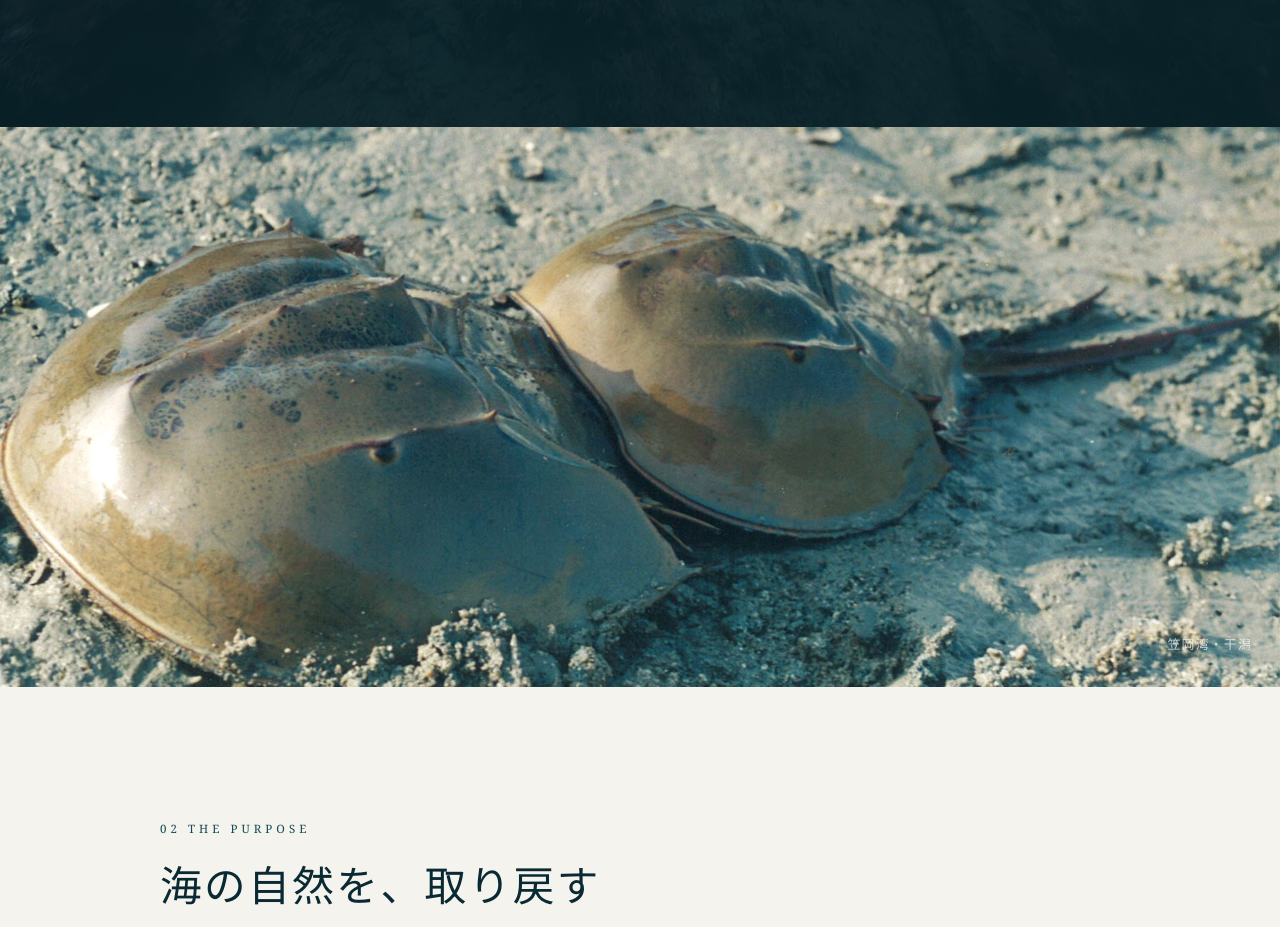
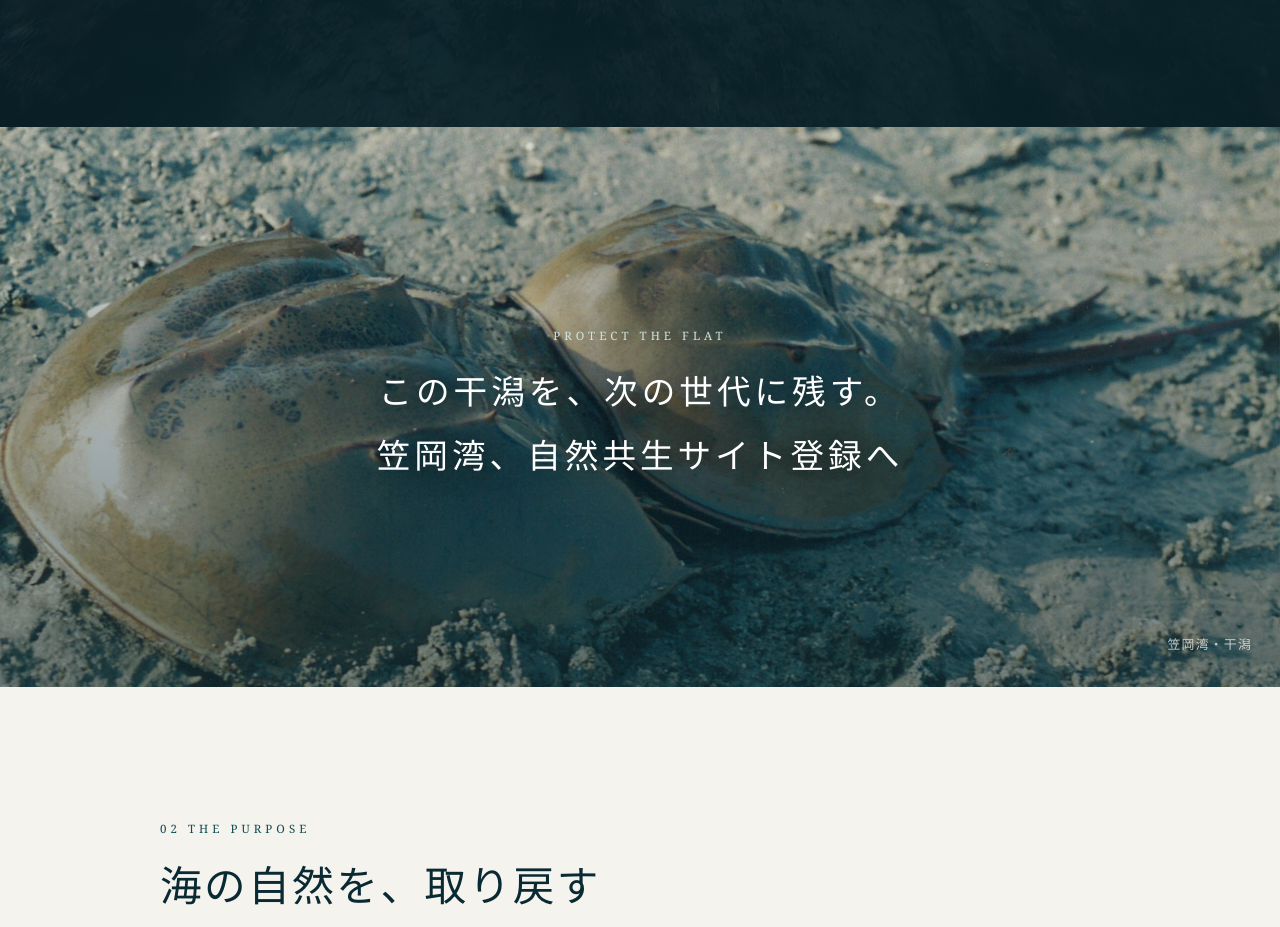
Before and after one commit to igenya1206-creator/kasaoka-project, a plain HTML site: page index.html in a window 1280 px wide. Shown: the part 1943-2870 px from the top of the page. Drawn offline with nearby package versions, Linux system fonts and the light colour scheme.

Commit message:
Update index.html

```diff
--- a/index.html
+++ b/index.html
@@ -19,7 +19,6 @@
   .en{ font-family:"Georgia",serif; letter-spacing:.35em; font-size:.72em;
     color:var(--teal); text-transform:uppercase; display:block; margin-bottom:14px; }
 
-  /* 共通：背景画像ブロック */
   .bg-block{ position:relative; overflow:hidden; }
   .bg-block .bg-img{
     position:absolute; inset:0; width:100%; height:100%;
@@ -32,7 +31,6 @@
     position:relative; z-index:2;
   }
 
-  /* ヒーロー */
   .hero{
     height:100vh; min-height:600px;
     display:flex; flex-direction:column;
@@ -66,12 +64,31 @@
   .reveal{ opacity:0; transform:translateY(50px); transition:all 1.2s cubic-bezier(.2,.8,.2,1); }
   .reveal.on{ opacity:1; transform:none; }
 
-  /* 写真バンド */
   .band{ height:70vh; min-height:420px; }
   .band .cap{ position:absolute; bottom:28px; right:28px; color:#fff;
     font-size:.8em; letter-spacing:.1em; opacity:.7; z-index:2; }
 
-  /* 動機 */
+  .band-overlay{
+    background:linear-gradient(rgba(6,30,36,.15),rgba(6,30,36,.55));
+  }
+  .band-content{
+    position:relative; z-index:2;
+    height:100%;
+    display:flex; flex-direction:column;
+    justify-content:center; align-items:center;
+    text-align:center; color:#fff; padding:0 24px;
+  }
+  .band-en{ color:#cfe4e0; opacity:0; animation:bandFadeUp 1.4s ease forwards .3s; }
+  .band-text{
+    font-size:clamp(1.3em,3.2vw,2.1em); font-weight:400; letter-spacing:.12em;
+    line-height:1.9; text-shadow:0 4px 24px rgba(0,0,0,.4);
+    opacity:0; animation:bandFadeUp 1.4s ease forwards .6s;
+  }
+  @keyframes bandFadeUp{
+    from{ opacity:0; transform:translateY(28px); }
+    to{ opacity:1; transform:none; }
+  }
+
   .motive{ color:#eef4f3; }
   .motive .bg-overlay{
     background:linear-gradient(rgba(8,32,38,.82),rgba(8,32,38,.9));
@@ -79,7 +96,6 @@
   .motive .bg-content{ padding:130px 24px; }
   .motive h2{ color:#fff; }
 
-  /* 数字カード */
   .stats{ display:flex; flex-wrap:wrap; gap:0; margin-top:48px;
     border-top:1px solid rgba(255,255,255,.2); }
   .stat{ flex:1; min-width:200px; padding:34px 20px; text-align:center;
@@ -91,14 +107,12 @@
   .stat .cap{ margin-top:16px; font-size:.85em; letter-spacing:.08em;
     color:#bcd; line-height:1.7; }
 
-  /* グラフ */
   .chart-wrap{ background:rgba(255,255,255,.06); border:1px solid rgba(255,255,255,.15);
     border-radius:12px; padding:32px 24px; margin-top:56px; }
   .chart-wrap h3{ color:#cfe4e0; font-size:1em; letter-spacing:.2em; font-weight:400;
     margin-bottom:24px; text-align:center; }
   .chart-container{ position:relative; height:320px; }
 
-  /* 3本柱 */
   .pillars{ display:grid; grid-template-columns:repeat(auto-fit,minmax(240px,1fr));
     gap:2px; margin-top:20px; background:var(--teal); }
   .pillar{ position:relative; height:360px; overflow:hidden; }
@@ -110,7 +124,6 @@
   .pillar h3{ font-size:1.5em; font-weight:500; letter-spacing:.15em; margin-bottom:10px; }
   .pillar p{ font-size:.95em; opacity:.92; }
 
-  /* フロー */
   .flow{ margin-top:40px; }
   .flow-item{ display:flex; align-items:baseline; gap:24px; padding:26px 0;
     border-bottom:1px solid rgba(15,76,83,.18); }
@@ -119,7 +132,6 @@
   .flow-item .ttl{ font-size:1.25em; color:var(--deep); min-width:180px; font-weight:500; }
   .flow-item .desc{ color:#456; font-size:.98em; }
 
-  /* 白石島セクション */
   .field-section{ padding:0; overflow:hidden; }
   .field-hero{ height:75vh; min-height:480px; }
   .field-hero .bg-overlay{
@@ -162,7 +174,6 @@
     text-decoration:none; transition:color .3s; width:fit-content; }
   .org-link:hover{ color:#fff; }
 
-  /* クロージング */
   .closing{ }
   .closing .bg-overlay{
     background:linear-gradient(rgba(8,32,38,.7),rgba(8,32,38,.8));
@@ -185,7 +196,6 @@
 </head>
 <body>
 
-  <!-- ヒーロー -->
   <div class="hero bg-block">
     <img class="bg-img" src="top.jpg" alt="">
     <div class="bg-overlay"></div>
@@ -199,7 +209,6 @@
     <div class="scroll">SCROLL</div>
   </div>
 
-  <!-- 動機 -->
   <div class="motive bg-block">
     <img class="bg-img" src="loss.jpg" alt="">
     <div class="bg-overlay"></div>
@@ -233,13 +242,16 @@
     </div>
   </div>
 
-  <!-- 写真バンド1 -->
   <div class="band bg-block reveal">
     <img class="bg-img" src="higata.jpg" alt="笠岡湾・干潟">
+    <div class="bg-overlay band-overlay"></div>
+    <div class="band-content">
+      <span class="en band-en">Protect the Flat</span>
+      <p class="band-text">この干潟を、次の世代に残す。<br>笠岡湾、自然共生サイト登録へ</p>
+    </div>
     <span class="cap">笠岡湾・干潟</span>
   </div>
 
-  <!-- 目的 -->
   <section>
     <div class="wrap reveal">
       <span class="en">02  The Purpose</span>
@@ -248,13 +260,11 @@
     </div>
   </section>
 
-  <!-- 写真バンド2 -->
   <div class="band bg-block reveal">
     <img class="bg-img" src="sea.jpg" alt="海中・藻場">
     <span class="cap">海中・藻場</span>
   </div>
 
-  <!-- 目指すもの -->
   <section>
     <div class="wrap reveal" style="text-align:center;">
       <span class="en">03  The Vision</span>
@@ -279,7 +289,6 @@
     </div>
   </section>
 
-  <!-- 計画 -->
   <section style="background:#eef2f0;">
     <div class="wrap reveal">
       <span class="en">04  The Plan</span>
@@ -294,7 +303,6 @@
     </div>
   </section>
 
-  <!-- 具体 -->
   <section>
     <div class="wrap reveal">
       <span class="en">05  The Action</span>
@@ -308,7 +316,6 @@
     </div>
   </section>
 
-  <!-- 白石島研究フィールド構想 -->
   <div class="field-section reveal">
     <div class="field-hero bg-block">
       <img class="bg-img" src="shiraishi.jpg" alt="白石島">
@@ -347,7 +354,6 @@
     </div>
   </div>
 
-  <!-- クロージング -->
   <div class="closing bg-block">
     <img class="bg-img" src="closing.jpg" alt="">
     <div class="bg-overlay"></div>
@@ -366,7 +372,6 @@
   </footer>
 
 <script>
-/* スクロール出現 ＋ 数字カウントアップ */
 const io = new IntersectionObserver((entries) => {
   entries.forEach(e => {
     if (!e.isIntersecting) return;
@@ -390,7 +395,6 @@ const io = new IntersectionObserver((entries) => {
 }, { threshold: 0.25 });
 document.querySelectorAll('.reveal').forEach(el => io.observe(el));
 
-/* グラフ描画 */
 function drawChart() {
   const ctx = document.getElementById('suiageChart').getContext('2d');
   const gradA = ctx.createLinearGradient(0, 0, 0, 320);
```
